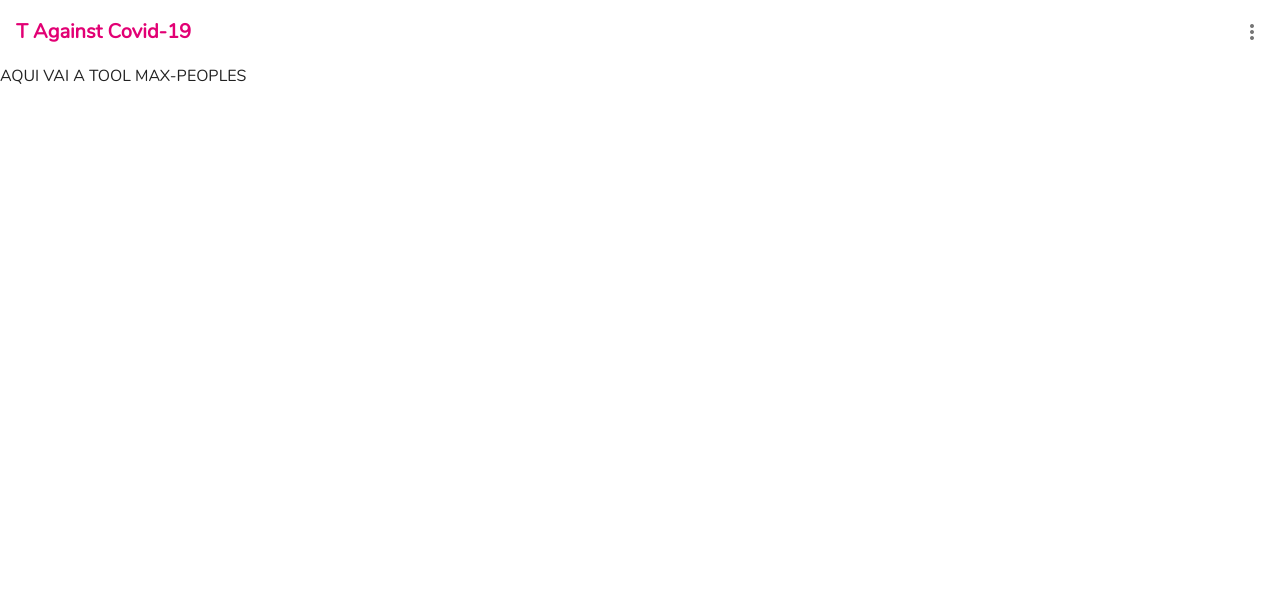
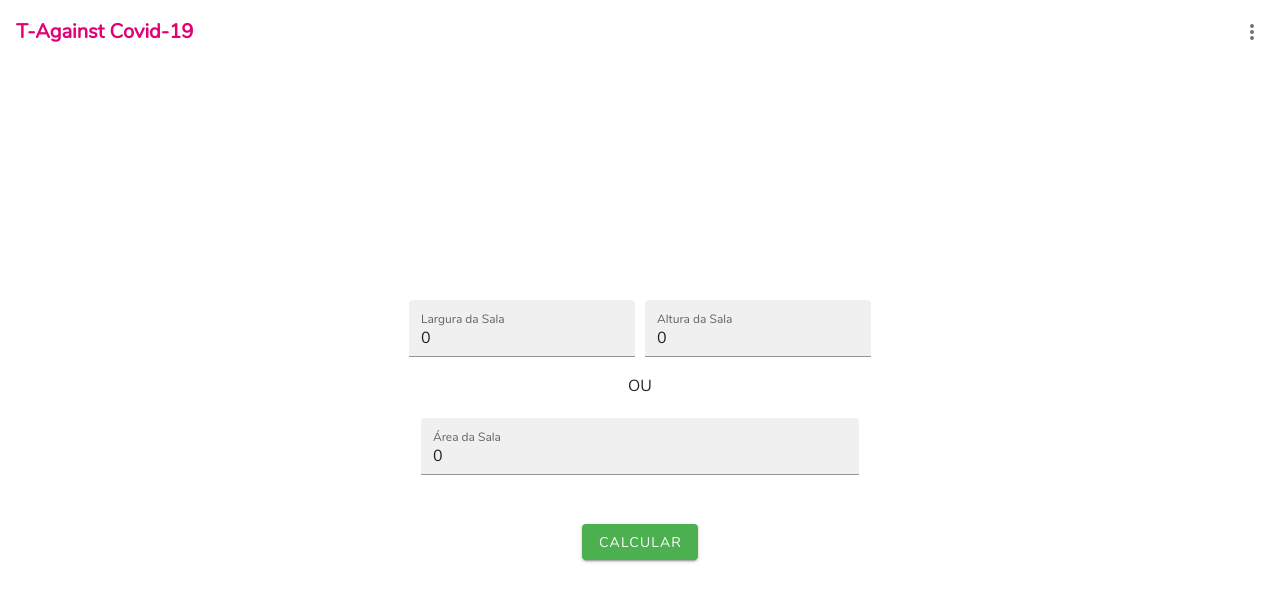
Before and after one commit to dbarbos/tac19, a Vue app: page /#/max-peoples in a window 1280 px wide. Shown: the top 602 px of the page. Built offline with nearby package versions, Linux system fonts and the light colour scheme.

Commit message:
Added People Counter Tool

```diff
--- a/package.json
+++ b/package.json
@@ -9,6 +9,7 @@
   },
   "dependencies": {
     "core-js": "^3.6.4",
+    "material-design-icons-iconfont": "^5.0.1",
     "vue": "^2.6.11",
     "vue-router": "^3.1.6",
     "vuetify": "^2.2.11"
--- a/src/configs/covid_tools.js
+++ b/src/configs/covid_tools.js
@@ -1,6 +1,6 @@
 export default [{
     name: "Máximo de pessoas",
-        desc: "Lorem ipsum dolor sit amet, consectetur adipiscing elit. Vestibulum sit amet orci sit amet dui euismod sodales. Ut vitae vulputate nibh. Integer vel ultricies odio. Mauris varius molestie tortor, quis ultricies nibh bibendum eget.",
+    desc: "Calcule quantas pessoas são permitidas em um ambiente para manter uma distância segura e evitar a transmissão da Covid-19.",
     img: "https://image.freepik.com/free-vector/group-young-people-posing-photo_52683-18824.jpg",
     background_color: "purple",
     link: "/max-peoples",
@@ -8,25 +8,26 @@ export default [{
 },
 {
     name: "Notícias",
-        desc: "Lorem ipsum dolor sit amet, consectetur adipiscing elit. Vestibulum sit amet orci sit amet dui euismod sodales. Ut vitae vulputate nibh. Integer vel ultricies odio. Mauris varius molestie tortor, quis ultricies nibh bibendum eget.",
+    desc: "Veja as notícias mais recentes relacionadas a Covid-19. Leia Sobre os Sintomas, Prevenção e Dúvidas Mais Comuns Sobre o Coronavírus.",
     img: "https://img.freepik.com/vetores-gratis/grupo-de-jovens-posando-para-uma-foto_52683-18823.jpg?size=338&ext=jpg",
     background_color: "blue",
-        link: "/max-peoples",
-        size: "3"
-    }, {
-        name: "Links",
-        desc: "Lorem ipsum dolor sit amet, consectetur adipiscing elit. Vestibulum sit amet orci sit amet dui euismod sodales. Ut vitae vulputate nibh. Integer vel ultricies odio. Mauris varius molestie tortor, quis ultricies nibh bibendum eget.",
-        img: "https://img.freepik.com/vetores-gratis/colecao-de-mao-acenando-jovens_23-2148376436.jpg?size=626&ext=jpg",
-        background_color: "green",
-        link: "/max-peoples",
+    link: "/news",
     size: "3"
 },
-    {
-        name: "Vídeos",
-        desc: "Lorem ipsum dolor sit amet, consectetur adipiscing elit. Vestibulum sit amet orci sit amet dui euismod sodales. Ut vitae vulputate nibh. Integer vel ultricies odio. Mauris varius molestie tortor, quis ultricies nibh bibendum eget.",
-        img: "https://img.freepik.com/vetores-gratis/colecao-de-mao-acenando-jovens_23-2148376436.jpg?size=626&ext=jpg",
-        background_color: "red",
-        link: "/max-peoples",
-        size: "3"
-    }
+// {
+//     name: "Links",
+//     desc: "Lorem ipsum dolor sit amet, consectetur adipiscing elit. Vestibulum sit amet orci sit amet dui euismod sodales. Ut vitae vulputate nibh. Integer vel ultricies odio. Mauris varius molestie tortor, quis ultricies nibh bibendum eget.",
+//     img: "https://img.freepik.com/vetores-gratis/colecao-de-mao-acenando-jovens_23-2148376436.jpg?size=626&ext=jpg",
+//     background_color: "green",
+//     link: "/max-peoples",
+//     size: "3"
+// },
+// {
+//     name: "Vídeos",
+//     desc: "Lorem ipsum dolor sit amet, consectetur adipiscing elit. Vestibulum sit amet orci sit amet dui euismod sodales. Ut vitae vulputate nibh. Integer vel ultricies odio. Mauris varius molestie tortor, quis ultricies nibh bibendum eget.",
+//     img: "https://img.freepik.com/vetores-gratis/colecao-de-mao-acenando-jovens_23-2148376436.jpg?size=626&ext=jpg",
+//     background_color: "red",
+//     link: "/max-peoples",
+//     size: "3"
+// }
 ]
--- a/src/configs/general.js
+++ b/src/configs/general.js
@@ -1,4 +1,4 @@
 export default {
-    app_name: "T Against Covid-19",
+    app_name: "T-Against Covid-19",
     desc: "Lorem ipsum dolor sit amet, consectetur adipiscing elit. Vestibulum sit amet orci sit amet dui euismod sodales. Ut vitae vulputate nibh. Integer vel ultricies odio. Mauris varius molestie tortor, quis ultricies nibh bibendum eget. "
 }
--- a/src/configs/routes.js
+++ b/src/configs/routes.js
@@ -9,6 +9,11 @@ const routes = [{
         path: '/max-peoples',
         component: () =>
             import ("@/covid_tools/max_peoples/max_peoples")
+    },
+    {
+        path: '/news',
+        component: () =>
+            import ("@/covid_tools/news/news")
     }
     // { path: '/bar', component: Bar }
 ]
--- a/src/covid_tools/max_peoples/max_peoples.vue
+++ b/src/covid_tools/max_peoples/max_peoples.vue
@@ -1,10 +1,107 @@
 <template>
-	<div>AQUI VAI A TOOL MAX-PEOPLES</div>
+  <v-container fill-height fluid class="v-text-field input">
+    <v-row align="center" justify="center" v-if="hide">
+      <v-form ref="form" align="center" justify="center" v-model="valid" :lazy-validation="lazy">
+        <v-row>
+          <v-text-field
+            v-model="largura"
+            type="number"
+            label="Largura da Sala"
+            class="margin-side"
+            filled
+            @input="$v.largura.$touch()"
+          ></v-text-field>
+
+          <v-text-field
+            v-model="altura"
+            type="number"
+            label="Altura da Sala"
+            filled
+            @input="$v.altura.$touch()"
+          ></v-text-field>
+        </v-row>
+
+        <div class="margin-bottom">OU</div>
+
+        <v-text-field
+          v-model="area"
+          type="number"
+          label="Área da Sala"
+          filled
+          @input="$v.area.$touch()"
+        ></v-text-field>
+
+        <div class="margin-bottom">{{msg}}</div>
+
+        <v-btn color="success" @click="calcular">Calcular</v-btn>
+      </v-form>
+    </v-row>
+
+    <v-row align="center" justify="center" v-if="!hide">
+      <v-icon x-large v-on:click="subCounter">remove</v-icon>
+
+      <div>{{counter.toString()}}</div>
+      <div>/</div>
+      <div>{{max.toString()}}</div>
+
+      <v-icon x-large v-on:click="addCounter">add</v-icon>
+    </v-row>
+  </v-container>
 </template>
 
 <script>
-export default {};
+import "material-design-icons-iconfont/dist/material-design-icons.css";
+
+export default {
+  data() {
+    return {
+      largura: 0,
+      altura: 0,
+      area: 0,
+      msg: "",
+      hide: true,
+      counter: 0,
+      max: 0,
+      icons: {
+        iconfont: "md"
+      }
+    };
+  },
+  methods: {
+    calcular() {
+      var distanciaMetroQuadrado = 3.5;
+      var maxCalc = 0;
+
+      if (this.area != 0) {
+        this.hide = false;
+        maxCalc = Math.floor(this.area / distanciaMetroQuadrado);
+        this.max = maxCalc < 1 ? 1 : maxCalc;
+      } else if (this.largura != 0 && this.altura != 0) {
+        this.hide = false;
+        maxCalc = Math.floor(
+          (this.largura * this.altura) / distanciaMetroQuadrado
+        );
+        this.max = maxCalc < 1 ? 1 : maxCalc;
+      } else this.msg = "Preencha os campos";
+    },
+
+    addCounter() {
+      if (this.counter < this.max) this.counter++;
+    },
+
+    subCounter() {
+      if (this.counter > 0) this.counter--;
+    }
+  }
+};
 </script>
 
 <style lang="scss" scoped>
+.margin-bottom {
+  margin-bottom: 20px !important;
+}
+
+.margin-side {
+  margin-right: 10px !important;
+}
 </style>
--- /dev/null
+++ b/src/covid_tools/news/news.vue
@@ -0,0 +1,10 @@
+<template>
+	<div>AQUI VAI A TOOL NEWS</div>
+</template>
+
+<script>
+export default {};
+</script>
+
+<style lang="scss" scoped>
+</style>
```
Lines whose indentation alone changed are shown as unchanged.
